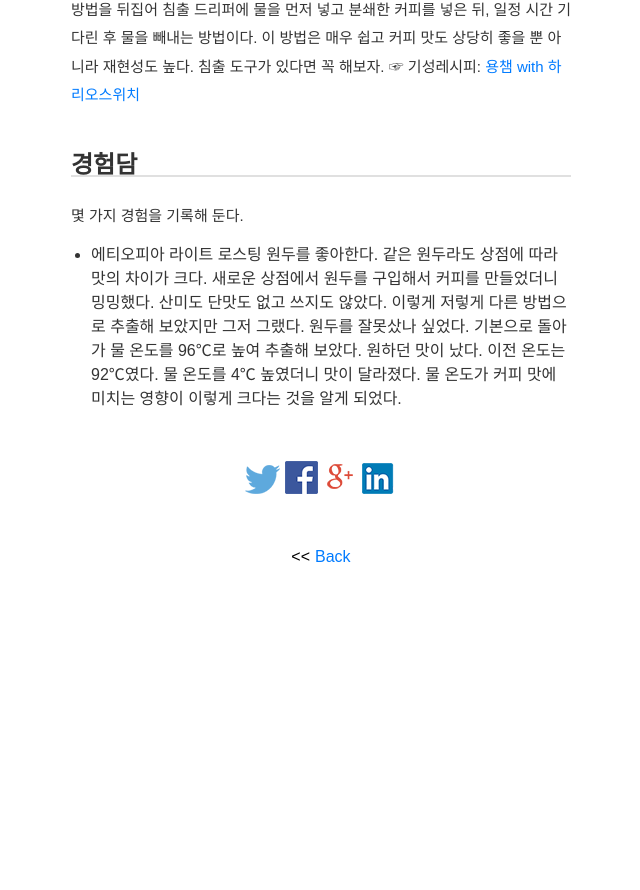
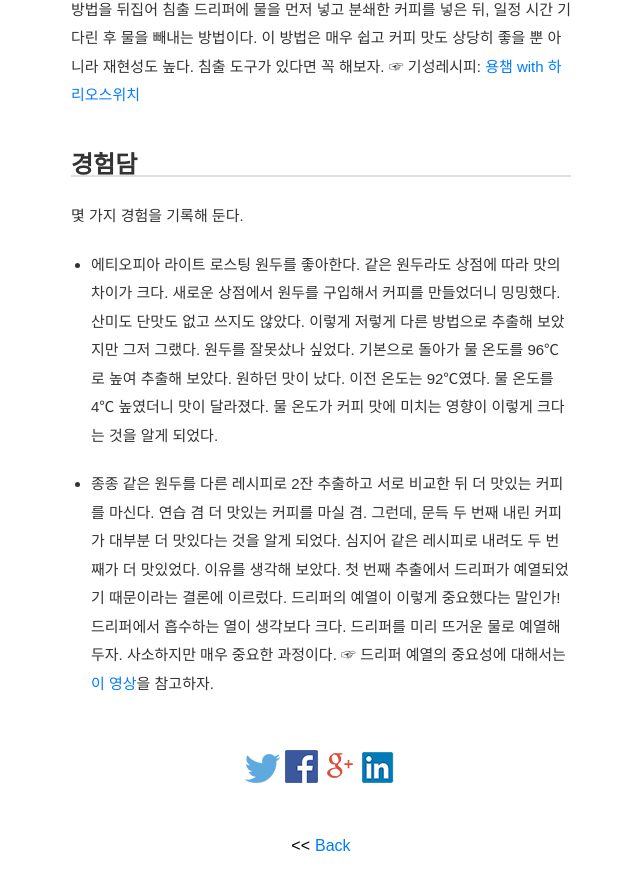
Before and after one commit to pinedance/blog, a Jekyll site: the page built from _posts/2025/07-12/2025-07-31-coffee-drip-brewing.md, in a window 1280 px wide and 900 px high, scrolled down 6593 px. Shown: the top 890 px of the window, without its empty margins (319-959 px from the left). Built offline with Jekyll 4.4.1, drawn with Linux system fonts in a browser that asks for light colours; some web fonts are replaced; comment, search, counter and statistics services are not loaded; before the commit the page ends 7204 px from its top, so only the background shows below that.

Commit message:
update blog

```diff
--- a/_posts/2025/07-12/2025-07-31-coffee-drip-brewing.md
+++ b/_posts/2025/07-12/2025-07-31-coffee-drip-brewing.md
@@ -154,3 +154,5 @@
 몇 가지 경험을 기록해 둔다.
 
 * 에티오피아 라이트 로스팅 원두를 좋아한다. 같은 원두라도 상점에 따라 맛의 차이가 크다. 새로운 상점에서 원두를 구입해서 커피를 만들었더니 밍밍했다. 산미도 단맛도 없고 쓰지도 않았다. 이렇게 저렇게 다른 방법으로 추출해 보았지만 그저 그랬다. 원두를 잘못샀나 싶었다. 기본으로 돌아가 물 온도를 96℃로 높여 추출해 보았다. 원하던 맛이 났다. 이전 온도는 92℃였다. 물 온도를 4℃ 높였더니 맛이 달라졌다. 물 온도가 커피 맛에 미치는 영향이 이렇게 크다는 것을 알게 되었다.
+
+* 종종 같은 원두를 다른 레시피로 2잔 추출하고 서로 비교한 뒤 더 맛있는 커피를 마신다. 연습 겸 더 맛있는 커피를 마실 겸. 그런데, 문득 두 번째 내린 커피가 대부분 더 맛있다는 것을 알게 되었다. 심지어 같은 레시피로 내려도 두 번째가 더 맛있었다. 이유를 생각해 보았다. 첫 번째 추출에서 드리퍼가 예열되었기 때문이라는 결론에 이르렀다. 드리퍼의 예열이 이렇게 중요했다는 말인가! 드리퍼에서 흡수하는 열이 생각보다 크다. 드리퍼를 미리 뜨거운 물로 예열해 두자. 사소하지만 매우 중요한 과정이다. ☞ 드리퍼 예열의 중요성에 대해서는 [이 영상](https://www.youtube.com/watch?v=cYzVV_OXG-A)을 참고하자.
```
